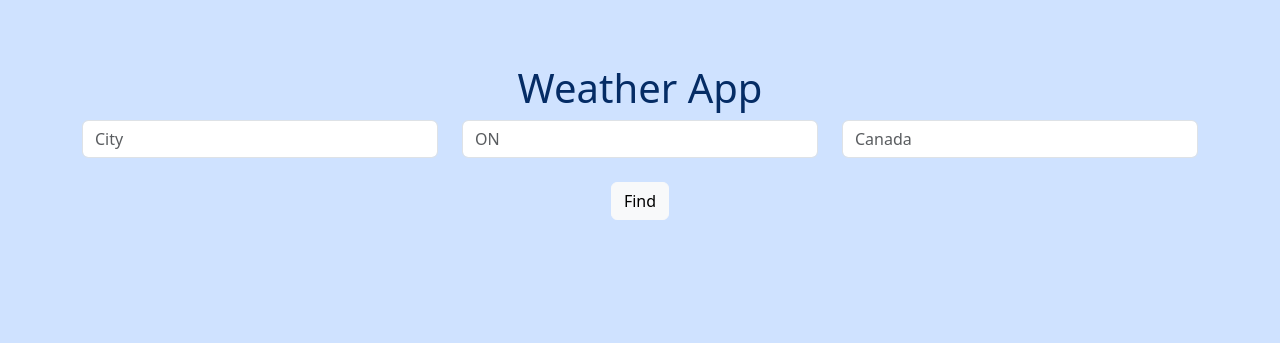
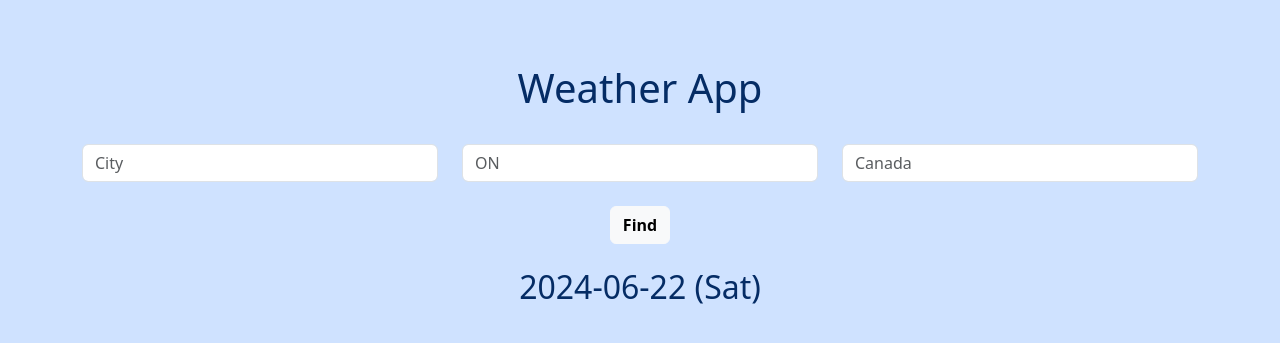
Before and after one commit to Takomochi/weatherApp, a Flask app: page / in a window 1280 px wide. Shown: the top 343 px of the page. Run offline with Flask 3, Linux system fonts and the light colour scheme.

Commit message:
Add location and time

```diff
--- a/app.py
+++ b/app.py
@@ -7,12 +7,16 @@ app = Flask(__name__)
 @app.route('/', methods=['GET', 'POST'])
 def index():
     data = None
+    city = ''
+    state = ''
+    country = ''
+
     if request.method == 'POST':
         city = request.form['cityName']
         state = request.form['stateName']
         country = request.form['countryName']
         data = get_weather(city, state, country)
-    return render_template('index.html', data=data)
+    return render_template('index.html', data=data, city=city, state=state, country=country)
 
 
 if __name__ == "__main__":
--- a/templates/index.html
+++ b/templates/index.html
@@ -9,12 +9,12 @@
 <body class="bg-primary-subtle">
     <div class="p-3 mb-2 bg-primary-subtle text-primary-emphasis">
     <div class="text-center">
-        <h1 class="mt-5">Weather App</h1>
+        <h1 class="mt-5">Weather App</h1> <br>
         <form action="/" method="post">
             <div class="container">
                 <div class="row">
                     <div class="col-sm">
-                        <input type="text" id="cityName" name="cityName" placeholder="City" class="form-control">
+                        <input type="text" id="cityName" name="cityName" placeholder="City" class="form-control" required>
                     </div>
                     <div class="col-sm">
                         <input type="text" id="stateName" name="stateName" placeholder="ON" class="form-control">
@@ -24,14 +24,39 @@
                     </div>
                 </div>
             </div> <br>
-            <button class="submit btn  btn-light">Find</button>
+            <button class="submit btn  btn-light"><b>Find</b></button>
         </form>
         <br>
+        <h2 id="datetime"></h2>
+
+        <script>
+            // Get current date
+            var now = new Date();
+            var year = now.getFullYear();
+            var month = ('0' + (now.getMonth() + 1)).slice(-2);
+            var day = ('0' + now.getDate()).slice(-2);
+
+              // Get day of the week
+            var daysOfWeek = ['Sun', 'Mon', 'Tue', 'Wed', 'Thu', 'Fri', 'Sat'];
+            var dayOfWeek = daysOfWeek[now.getDay()];
+
+            // Format date as YYYY-MM-DD
+            var formattedDate = year + '-' + month + '-' + day + ' ' + '(' + dayOfWeek + ')';
+
+            // Insert formatted date into HTML
+            document.getElementById("datetime").innerHTML = formattedDate;
+        </script>
+
+        <h2>
         {% if data %}
-        {{data.main}}: {{ data.description }} <br>
+             {{city}}, {{state}} {{country}}
+        </h2> <br>
+        <h2>
+             {{data.main}}: {{ data.description }}  <br>
         <img src="https://openweathermap.org/img/wn/{{data.icon}}@2x.png" alt="Icon">
-        {{data.temperature}} C
+        {{data.temperature}} C </h2>
         {% endif %}
+        </h3>
     </div>
 </div>
     <script src="https://cdn.jsdelivr.net/npm/bootstrap@5.3.3/dist/js/bootstrap.bundle.min.js" integrity="sha384-YvpcrYf0tY3lHB60NNkmXc5s9fDVZLESaAA55NDzOxhy9GkcIdslK1eN7N6jIeHz" crossorigin="anonymous"></script>
```
